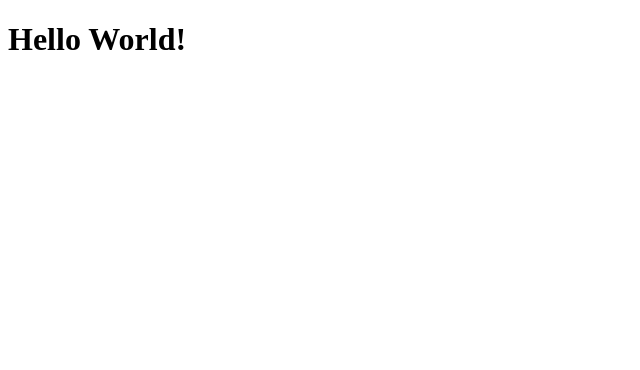
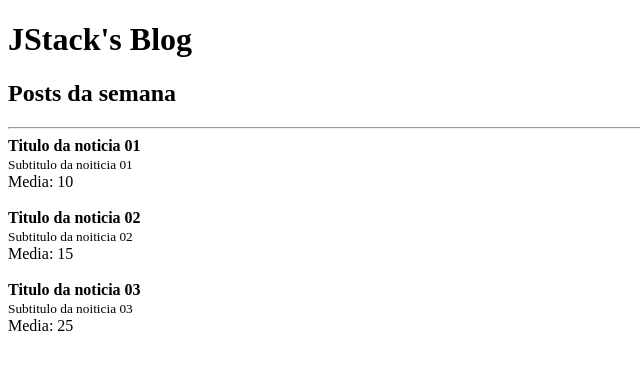
Before and after one commit to rafaelmyb/fundamentos-do-react, a React app: page / in a window 1280 px wide. Shown: the top 370 px of the page, without its empty margins (0-640 px from the left). Built offline with nearby package versions, Linux system fonts and the light colour scheme.

Commit message:
applyin more contents about Reactjs

```diff
--- a/package.json
+++ b/package.json
@@ -19,6 +19,7 @@
     "webpack-dev-server": "^4.0.0"
   },
   "dependencies": {
+    "prop-types": "^15.7.2",
     "react": "^17.0.2",
     "react-dom": "^17.0.2"
   }
--- /dev/null
+++ b/src/App.js
@@ -0,0 +1,42 @@
+import React from 'react';
+
+import Post from './Post';
+import Header from './Header';
+
+function App() {
+  return (
+    <>
+      <Header title="JStack's Blog">
+        <h2>Posts da semana</h2>
+      </Header>
+
+      <hr />
+
+      <Post
+        likes={20}
+        post={{
+          title:"Titulo da noticia 01",
+          subtitle:"Subtitulo da noiticia 01"
+        }}
+      />
+
+      <Post
+        likes={30}
+        post={{
+          title:"Titulo da noticia 02",
+          subtitle:"Subtitulo da noiticia 02"
+        }}
+      />
+
+      <Post
+        likes={50}
+        post={{
+          title:"Titulo da noticia 03",
+          subtitle:"Subtitulo da noiticia 03"
+        }}
+      />
+    </>
+	)
+}
+
+export default App;
--- /dev/null
+++ b/src/Header.js
@@ -0,0 +1,20 @@
+import React from 'react';
+import PropTypes from 'prop-types';
+
+export default function Header(props) {
+  return (
+    <>
+      <h1>{props.title}</h1>
+      {props.children}
+    </>
+  )
+}
+
+Header.propTypes = {
+  title: PropTypes.string.isRequired,
+  children: PropTypes.node,
+};
+
+Header.defaultProps = {
+  title: `JStack's Blog`
+}
--- /dev/null
+++ b/src/Post.js
@@ -0,0 +1,24 @@
+import React from 'react';
+import PropTypes from 'prop-types';
+
+export default function Post(props) {
+  return(
+    <>
+      <article>
+        <strong>{props.post.title}</strong><br />
+        <small>{props.post.subtitle}</small>
+        <br />
+        Media: {props.likes / 2}
+      </article>
+      <br />
+    </>
+  )
+}
+
+Post.propTypes = {
+  likes: PropTypes.number.isRequired,
+  post: PropTypes.shape({
+		title: PropTypes.string.isRequired,
+		subtitle: PropTypes.string.isRequired,
+  }).isRequired,
+}
--- a/src/index.js
+++ b/src/index.js
@@ -1,7 +1,9 @@
 import React from 'react';
 import ReactDOM from 'react-dom';
 
+import App from './App';
+
 ReactDOM.render(
-  <h1>Hello World!</h1>,
+  <App />,
   document.getElementById('root'),
-)
+);
--- a/webpack.config.js
+++ b/webpack.config.js
@@ -3,6 +3,7 @@ const HtmlWebpackPlugin = require('html-webpack-plugin');
 const { CleanWebpackPlugin } = require('clean-webpack-plugin');
 
 module.exports = {
+  mode: 'development',
   entry: path.resolve(__dirname, 'src', 'index.js'),
   output: {
     path: path.resolve(__dirname, 'build'),
```
Also changed, not shown: 1 other file (tests, documents, lock files or other folders).
